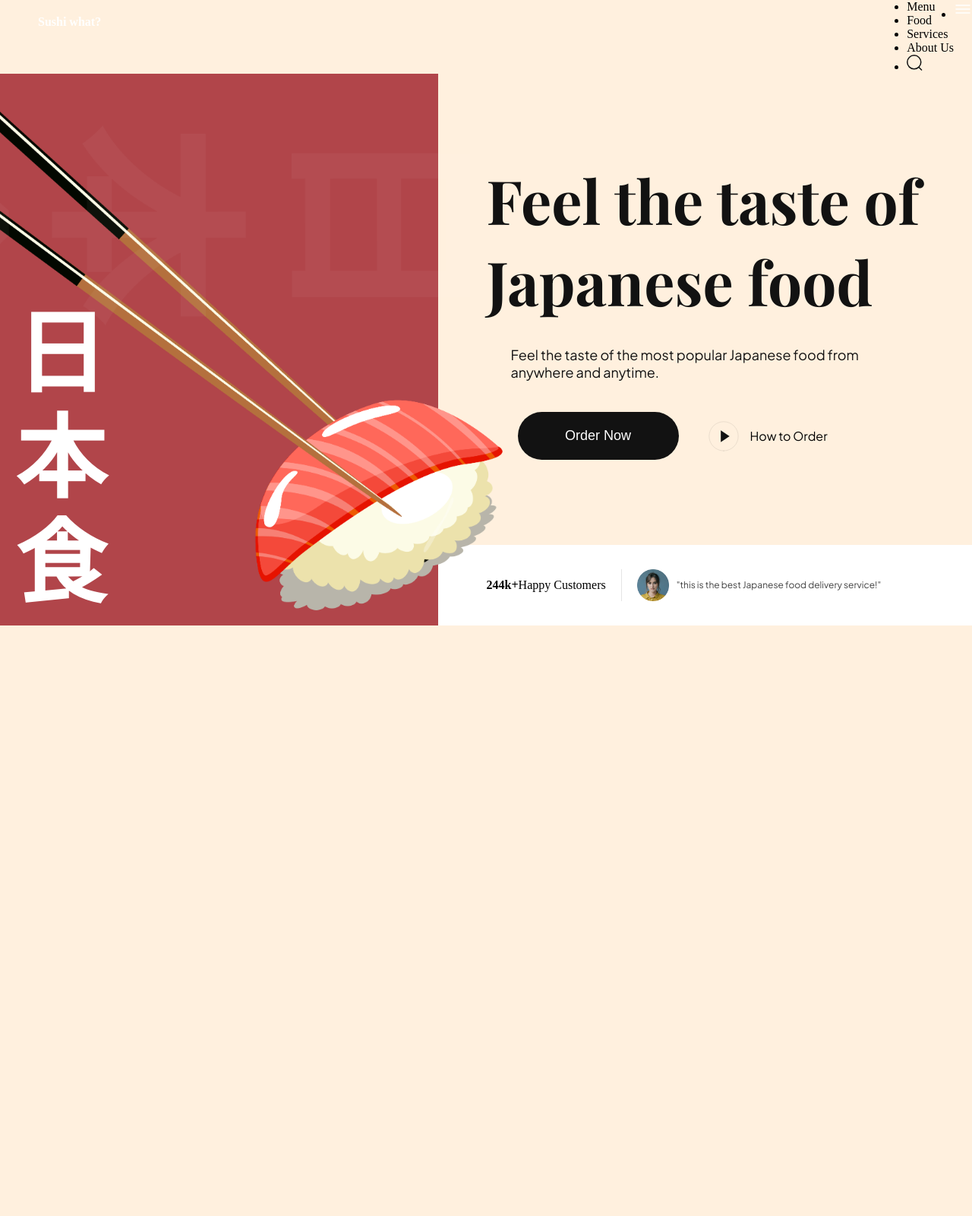
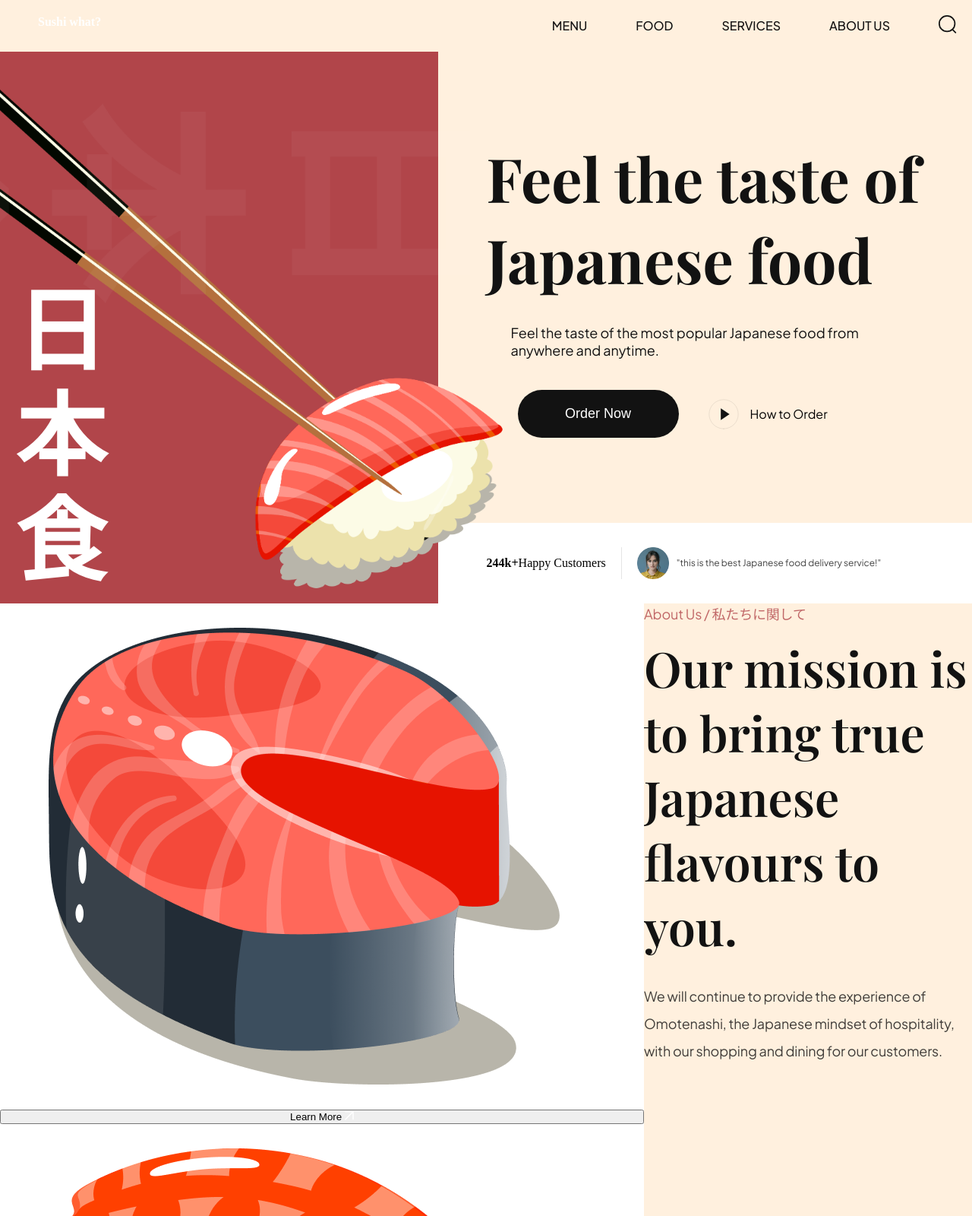
Before and after one commit to tyhyun309/css-sushi, a website built with Vite: page index.html in a window 1280 px wide. Shown: the top 1600 px of the page at 76% size. Before the commit the page ends 823 px from the top, so only its background shows below. Built offline with nearby package versions, Linux system fonts and the light colour scheme.

```diff
--- a/css/sections/about.css
+++ b/css/sections/about.css
@@ -0,0 +1,25 @@
+.about-us {
+  display: flex;
+  min-height: 720px;
+  overflow: hidden;
+}
+
+.about-us__image {
+  flex: 1;
+  display: flex;
+  flex-direction: column;
+  justify-content: center;
+  background: var(--color-white);
+
+  position: relative;
+}
+
+.about-us__image div {
+  padding: 32px 64px;
+  flex: 1;
+  display: flex;
+  align-items: center;
+  background-position: center;
+  background-repeat: no-repeat;
+  background-size: contain;
+}
--- a/css/sections/header.css
+++ b/css/sections/header.css
@@ -22,3 +22,39 @@
   padding-left: 30px;
   color: #fff;
 }
+
+.header__menu,
+.header__menu-mobile {
+  padding: 20px;
+
+  flex: 1.236;
+  display: flex;
+  justify-content: flex-end;
+  align-items: center;
+  gap: 64px;
+
+  list-style: none;
+}
+
+.header__menu li {
+  font-weight: 500;
+  font-size: 16px;
+  line-height: 20px;
+  text-transform: uppercase;
+  font-family: var(--plus-jakarta-sans);
+  color: var(--secondary-color);
+  cursor: pointer;
+}
+
+.header__menu li img {
+  width: 24px;
+  height: 24px;
+  object-fit: contain;
+}
+
+.header__menu-mobile {
+  display: none;
+  gap: 20px;
+
+  position: relative;
+}
--- a/index.html
+++ b/index.html
@@ -74,6 +74,28 @@
       </div>
     </div>
   </section>
+
+  <section class="about-us" id="about-us">
+    <div class="about-us__image">
+      <div class="about-us__image-sushi3">
+        <img src="assets/sushi-3.png" alt="sushi" />
+      </div>
+      <button class="about-us__button">
+        Learn More
+        <img src="assets/arrow-up-right.svg" alt="learn more"/>
+      </button>
+      <div class="about-us__image-sushi2">
+        <img src="assets/sushi-2.png" alt="sushi" />
+      </div>
+    </div>
+    <div class="about-us__content">
+      <p class="sushi__subtitle">About Us / 私たちに関して</p>
+      <h3 class="sushi__title">Our mission is to bring true Japanese flavours to you.</h3>
+      <p class="sushi__description">
+        We will continue to provide the experience of Omotenashi, the Japanese mindset of hospitality, with our shopping and dining for our customers.
+      </p>
+    </div>
+  </section>
   <script src="js/script.js" type="module"></script>
 </body>
 </html>
```
Also changed, not shown: readme.md (added).
